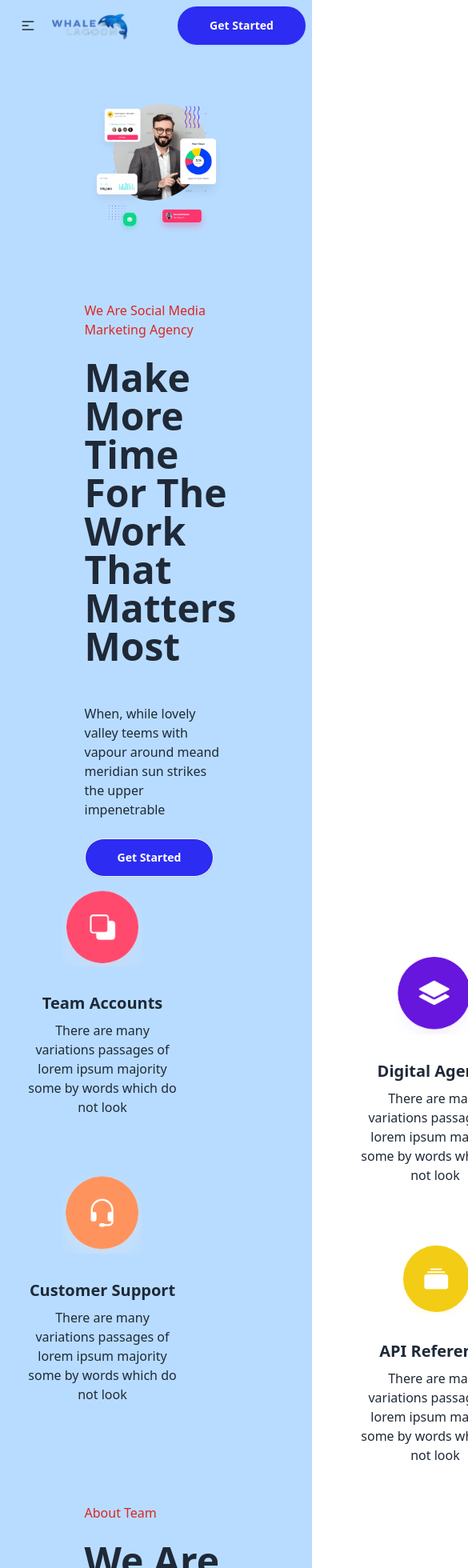
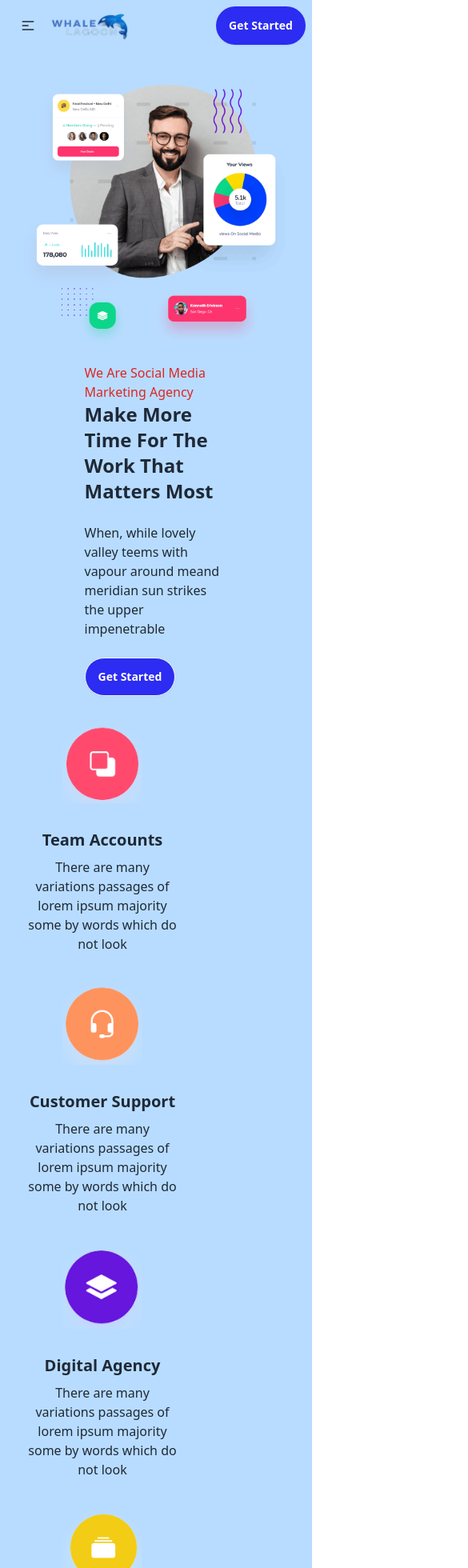
Before and after one commit to Shakib-Shajid/BitBinary-IT, a Next.js app: page / in a window 390 px wide. Shown: the top 1960 px of the page at 80% size, 585 px wide, since content can reach past the window. Built offline with nearby package versions, Linux system fonts and the light colour scheme.

Commit message:
make home page responsive

```diff
--- a/src/app/page.js
+++ b/src/app/page.js
@@ -10,6 +10,8 @@ const page = () => {
       <Service/>
       <Team/>
       <Review/>
+
+
     </div>
 
   );
--- a/src/components/shared/Footer.js
+++ b/src/components/shared/Footer.js
@@ -5,7 +5,7 @@ import Link from "next/link";
 
 const Footer = () => {
     return (
-        <footer className="footer p-10 bg-[#2A33A7] text-white h-96 pt-52">
+        <footer className="footer md:p-10 bg-[#2A33A7] text-white md:h-96 md:pt-52">
         <aside>
           <Image
             src={logo}
--- a/src/components/shared/Navbar.js
+++ b/src/components/shared/Navbar.js
@@ -1,3 +1,4 @@
+"use client"
 import Image from "next/image";
 import Link from "next/link";
 import logo from "../../assets/logo.png"
@@ -39,7 +40,7 @@ const Navbar = () => {
                 </ul>
             </div>
             <div className="navbar-end">
-                <Link href="/contact" className="btn bg-[#2C2CF2] text-white py-4 px-10 rounded-full border-0">Get Started</Link>
+                <Link href="/contact" className="btn bg-[#2C2CF2] text-white  md:py-4 md:px-10 rounded-full border-0">Get Started</Link>
             </div>
         </div>
     );
--- a/src/components/shared/NewsLetter.js
+++ b/src/components/shared/NewsLetter.js
@@ -4,17 +4,30 @@ const NewsLetter = () => {
 
         <div className="flex justify-center">
 
-            <div className="h-96 bg-black rounded-xl text-white text-center pt-16 z-10 relative -mb-40 w-4/5">
-                <p className="text-2xl text-[#E6D5D5]">Join Our Community</p>
-                <h2 className="text-5xl my-4">Subscribe To Our Newsletter</h2>
+            <div className="h-96 bg-black rounded-xl text-white text-center pt-8 md:pt-16 md:z-10 md:relative md:-mb-40 w-4/5">
+                <p className="text-xl md:text-2xl text-[#E6D5D5]">Join Our Community</p>
+                <h2 className="text-lg md:text-5xl my-4">Subscribe To Our Newsletter</h2>
                 <p className="mb-4 text-[#E6D5D5]">But I must explain to you how all this mistaken idea of denouncing <br />
                     pleasure and praising pain was born</p>
                 <div>
 
-                    <div className="flex justify-center items-center">
+                    {/* for small device */}
+                    <div className="md:hidden inline-block">
+                        <input className="input bg-black py-3 px-5 border-white rounded-full text-[#E6D5D5] " placeholder="Enter Your Email Address" />
+                        <button className="btn py-2 px-9 rounded-full text-white border-0 m-2 bg-[#2C2CF2]">Subscribe</button>
+                    </div>
+
+                    {/* for medium device */}
+                    <div className="hidden lg:hidden md:inline-block">
+                        <input className="input bg-black py-7 px-10 border-white rounded-full text-[#E6D5D5]" placeholder="Enter Your Email Address" />
+                        <button className="btn px-9 py-4 rounded-full text-white border-0 bg-[#2C2CF2]">Subscribe</button>
+                    </div>
+
+                    {/* for large device */}
+                    <div className="hidden lg:flex justify-center items-center">
+                    <p>large</p>
                         <input className="input bg-black w-2/4 py-7 px-10 border-white rounded-full text-[#E6D5D5]" placeholder="Enter Your Email Address" />
                         <button className="btn -ml-36 py-2 px-9 rounded-full text-white border-0 m-4 bg-[#2C2CF2]">Subscribe</button>
-
                     </div>
 
                 </div>
--- a/src/components/ui/Banner.js
+++ b/src/components/ui/Banner.js
@@ -6,20 +6,23 @@ import Link from 'next/link';
 const Banner = () => {
     return (
         <div className = "hero min-h-screen">
-            <div className="hero-content flex-col gap-20 lg:flex-row-reverse">
+            <div className="hero-content flex-col md:gap-5 lg:gap-20 lg:flex-row-reverse">
                 <Image
-                    src={firstImage} className='w-2/4 pt-12'
+                    src={firstImage}
+                    className='md:w-2/4 md:pt-12'
                     alt="Whale Loogan" />
                 <div className="w-[50%] ">
                     <h1 className="text-red-600">We Are Social Media Marketing Agency</h1>
-                    <p className="text-5xl font-bold py-6">Make More Time <br />
+                    <p className="text-3xl md:text-5xl font-bold py-6 hidden md:flex">Make More Time <br />
                         For The Work <br />
                         That Matters <br />
                         Most</p>
+                    <p className="text-2xl font-bold md:hidden">Make More Time For The Work That Matters Most</p>
                     <p className="py-6">When, while lovely valley teems with vapour around
                         meand meridian sun strikes the upper impenetrable</p>
                     <Link href="/contact">
-                        <button className="btn bg-[#2C2CF2] text-white rounded-full py-4 px-10">Get Started</button>
+                        <button className="btn bg-[#2C2CF2] text-white rounded-full md:py-4 md:px-10">Get Started</button>
+
                     </Link>
                 </div>
             </div>
--- a/src/components/ui/Review.js
+++ b/src/components/ui/Review.js
@@ -6,19 +6,20 @@ const Review = () => {
     return (
         <div>
             {/* Client Review Section */}
-            <div className="hero min-h-screen">
-                <div className="hero-content flex-col gap-20 lg:flex-row-reverse">
+            <div className="hero mb-10">
+                <div className="hero-content flex-col md:gap-10 lg:gap-20 lg:flex-row-reverse">
                     <div className="w-[50%] ">
                         <h1 className="text-red-600">Client Review</h1>
-                        <p className="text-4xl font-bold py-6">Excellent Services and Obviously <br />
+                        <p className="text-4xl font-bold py-6 hidden md:flex">Excellent Services and Obviously <br />
                             The Most Reliable One.</p>
-                        <p className="py-6">Lorem Ipsum is simply dummy text of the printing and typesetting industry. Lorem Ipsum has been the industry standard dummy text ever since the 1500s, when an unknown printer took a galley.</p>
+                        <p className="text-2xl font-bold md:hidden">Excellent Services and Obviously The Most Reliable One.</p>
+                        <p className="md:py-6">Lorem Ipsum is simply dummy text of the printing and typesetting industry. Lorem Ipsum has been the industry standard dummy text ever since the 1500s, when an unknown printer took a galley.</p>
                         <Link href="/about">
-                            <button className="btn bg-[#2C2CF2] text-white rounded-full py-4 px-10">Meet Our Team</button>
+                            <button className="btn bg-[#2C2CF2] text-white rounded-full md:py-4 md:px-10">Meet Our Team</button>
                         </Link>
                     </div>
                     <Image
-                        src={CR} className='w-2/5  pt-12'
+                        src={CR} className='md:w-2/5 lg:pt-6 '
                         alt="Whale Loogan" />
                 </div>
             </div>
--- a/src/components/ui/Service.js
+++ b/src/components/ui/Service.js
@@ -9,7 +9,7 @@ const Service = () => {
     return (
         <div>
             {/* Service Section */}
-            <div className='flex gap-40'>
+            <div className='grid grid-cols-1 md:grid-cols-2 lg:grid-cols-3 md:gap-10 lg:gap-40'>
                 <div>
                     {/* card 1 */}
                     <div className="card w-64">
@@ -32,7 +32,7 @@ const Service = () => {
 
 
                     {/* card 2 */}
-                    <div className="card w-64 mt-10">
+                    <div className="card w-64 mt-2 md:mt-5 lg:mt-10">
                         <figure className="">
                             <Image
                                 src={CS}
@@ -53,7 +53,7 @@ const Service = () => {
                 </div>
 
 
-                <div className='mt-20'>
+                <div className='mt-2 md:mt-10 lg:mt-20'>
 
                     {/* card 3 */}
                     <div className="card w-64">
@@ -75,7 +75,7 @@ const Service = () => {
                     </div>
 
                     {/* card 4 */}
-                    <div className="card w-64 mt-10">
+                    <div className="card w-64 mt-2 md:mt-5 lg:mt-10">
                         <figure className="">
                             <Image
                                 src={AR}
@@ -96,9 +96,9 @@ const Service = () => {
                 </div>
 
                 {/* card 5 */}
-                <div className="w-64 mt-48">
+                <div className="w-64 md:mt-10 lg:mt-48">
                     <h1 className="text-red-600">Our Service</h1>
-                    <p className="text-5xl font-bold py-6">Ultimate Experiences</p>
+                    <p className="text-3xl lg:text-5xl font-bold py-6">Ultimate Experiences</p>
                     <p className="py-6">In a professional context it often happens that private or corporate clients order a publication to be made and presented.</p>
                     <Link href="/about">
                         <button className="btn bg-[#2C2CF2] text-white rounded-full py-4 px-10">Read More</button>
--- a/src/components/ui/Team.js
+++ b/src/components/ui/Team.js
@@ -10,16 +10,17 @@ const Team = () => {
         <div className="hero-content flex-col gap-20 lg:flex-row-reverse">
           <div className="w-[50%] ">
             <h1 className="text-red-600">About Team</h1>
-            <p className="text-5xl font-bold py-6">We Are The Leader <br />
+            <p className="text-5xl font-bold py-6 hidden md:flex">We Are The Leader <br />
               In Web Design</p>
-            <p className="py-6">Lorem Ipsum is simply dummy text of the printing and typesetting industry. Lorem Ipsum has been the industry standard dummy text ever since the 1500s, when an unknown printer took a galley.</p>
-            <p className="py-6">Lorem Ipsum is simply dummy text of the printing and typesetting industry. Lorem Ipsum has been the industry standard dummy text ever since the 1500s, when an unknown printer took a galley.</p>
+            <p className="text-2xl font-bold md:hidden">We Are The Leader In Web Design</p>
+            <p className="py-2 md:py-6">Lorem Ipsum is simply dummy text of the printing and typesetting industry. Lorem Ipsum has been the industry standard dummy text ever since the 1500s, when an unknown printer took a galley.</p>
+            <p className="py-2 md:py-6">Lorem Ipsum is simply dummy text of the printing and typesetting industry. Lorem Ipsum has been the industry standard dummy text ever since the 1500s, when an unknown printer took a galley.</p>
             <Link href="/about">
-              <button className="btn bg-[#2C2CF2] text-white rounded-full py-4 px-10">Meet Our Team</button>
+              <button className="btn bg-[#2C2CF2] text-white rounded-full md:py-4 md:px-10">Meet Our Team</button>
             </Link>
           </div>
           <Image
-            src={groupImg} className='w-2/5  pt-12'
+            src={groupImg} className='md:w-2/4 lg:pt-6'
             alt="Whale Loogan" />
         </div>
       </div>
```
